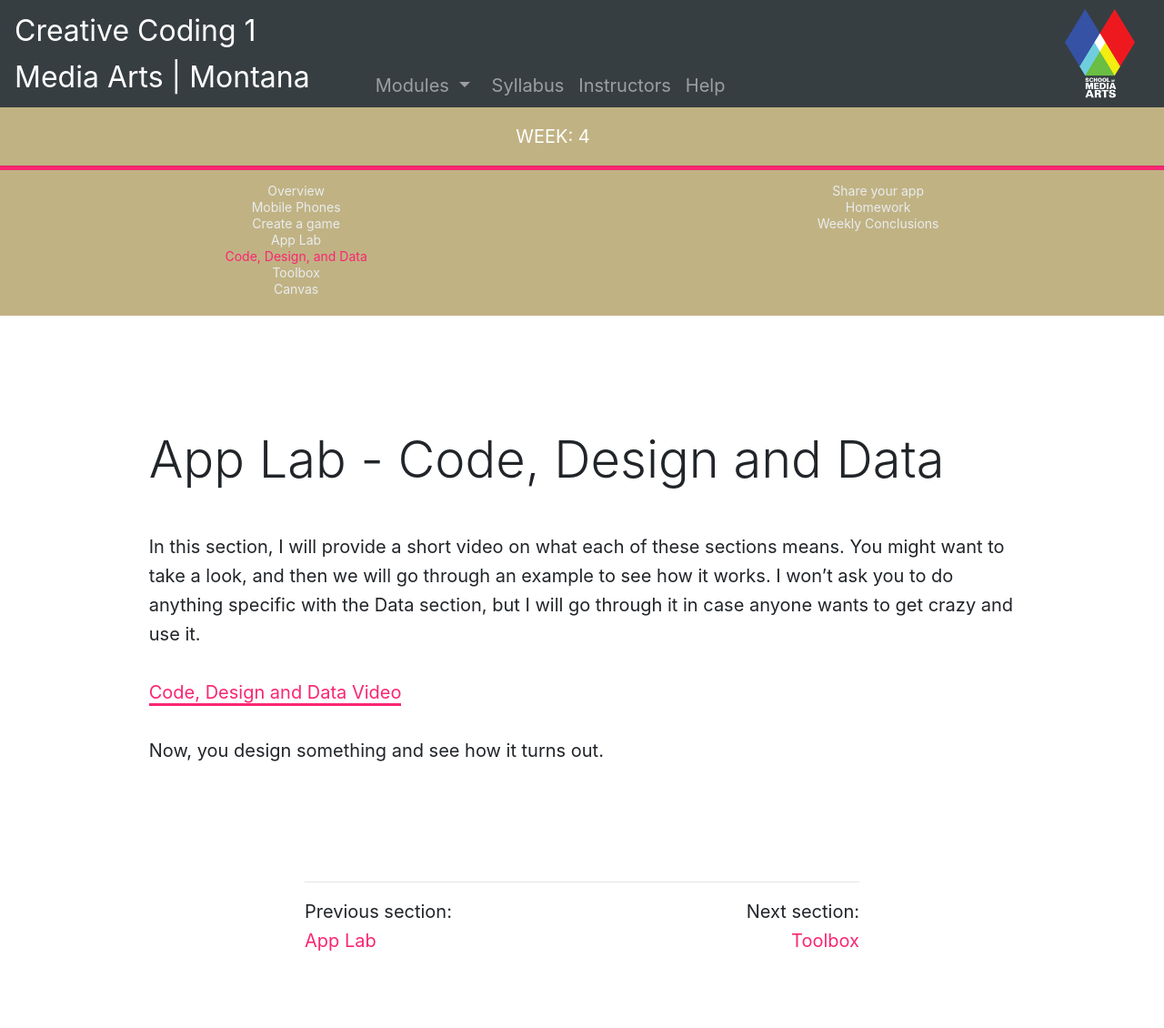
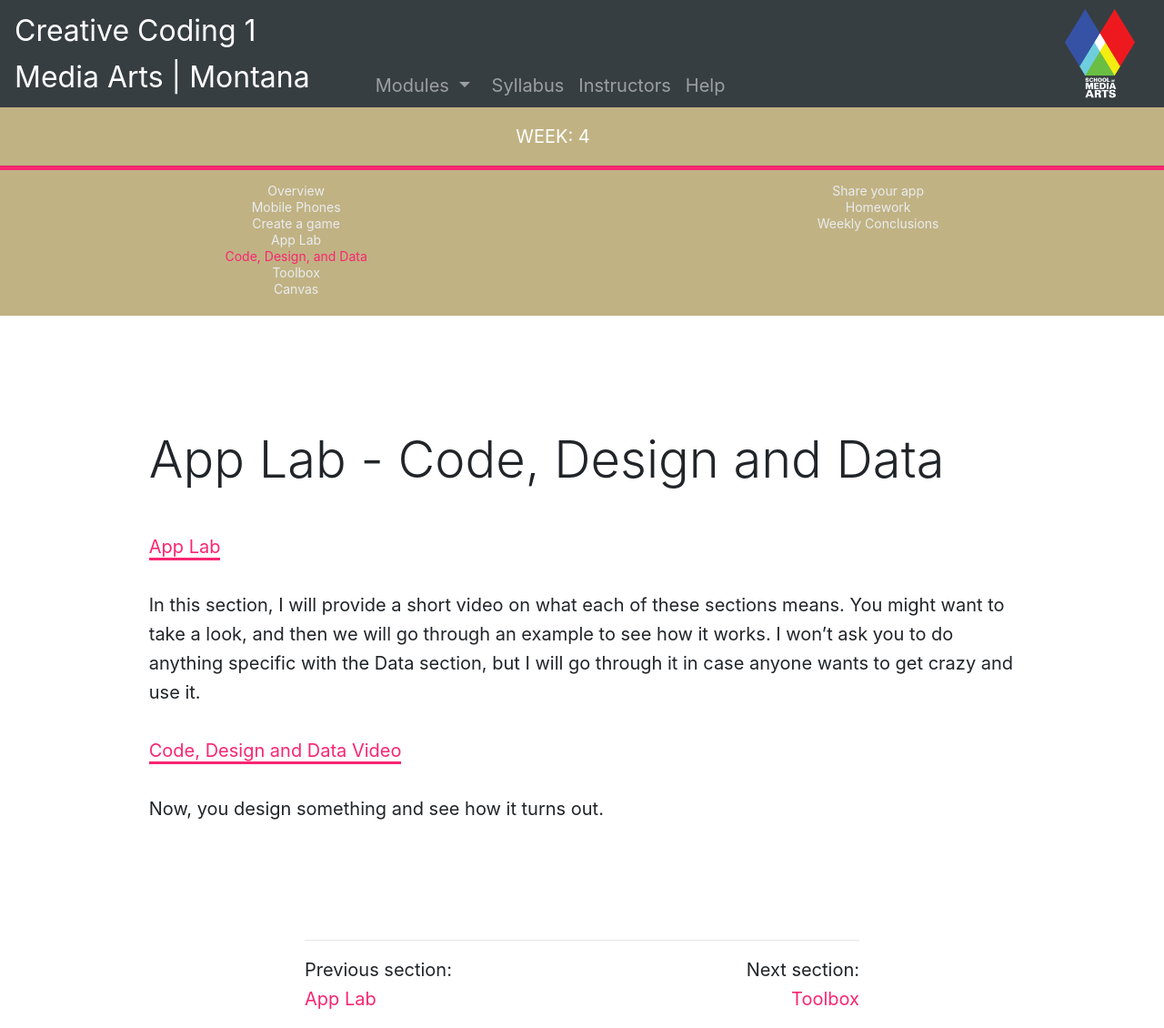
Before and after one commit to coryMcKague/MART120-Spring2024, a Jekyll site: the page built from modules/week-4/_posts/2017-01-06-code-design-data.md, in a window 1280 px wide. Shown: the whole page at 91% size. Built offline with Jekyll 4.4.1, drawn with Linux system fonts in a browser that asks for light colours; nearby versions of some CDN libraries; a script that is not in the unit is left out; before the commit the page ends 1066 px from its top, so only the background shows below that.

Commit message:
Update 2017-01-06-code-design-data.md

```diff
--- a/modules/week-4/_posts/2017-01-06-code-design-data.md
+++ b/modules/week-4/_posts/2017-01-06-code-design-data.md
@@ -4,7 +4,10 @@ module: 4
 jotted: true
 ---
 
+
 ## App Lab - Code, Design and Data
+
+[App Lab](https://code.org/educate/applab)
 
 In this section, I will provide a short video on what each of these sections means. You might want to take a look, and then we will go through an example to see how it works.  I won't ask you to do anything specific with the Data section, but I will go through it in case anyone wants to get crazy and use it.
 
```
